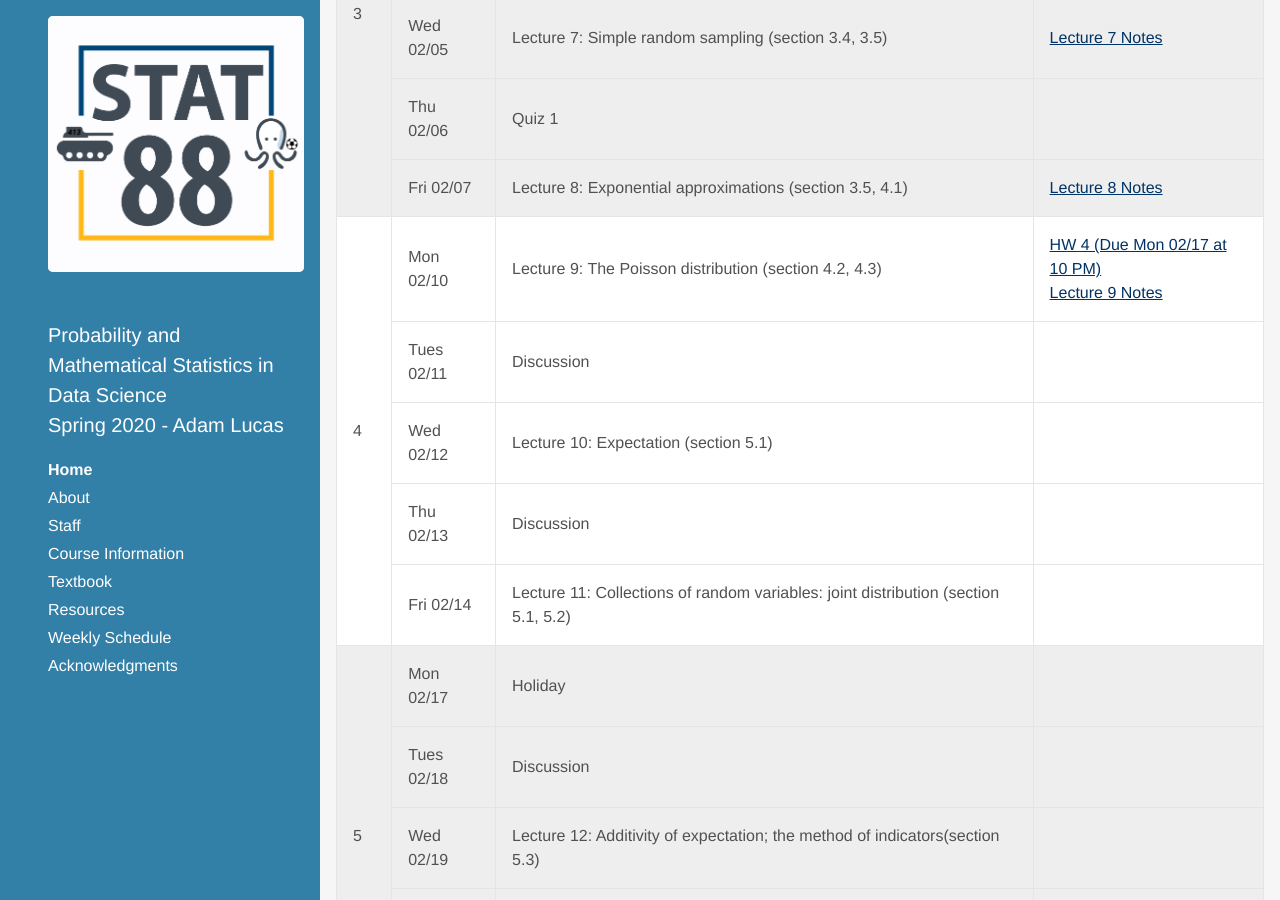
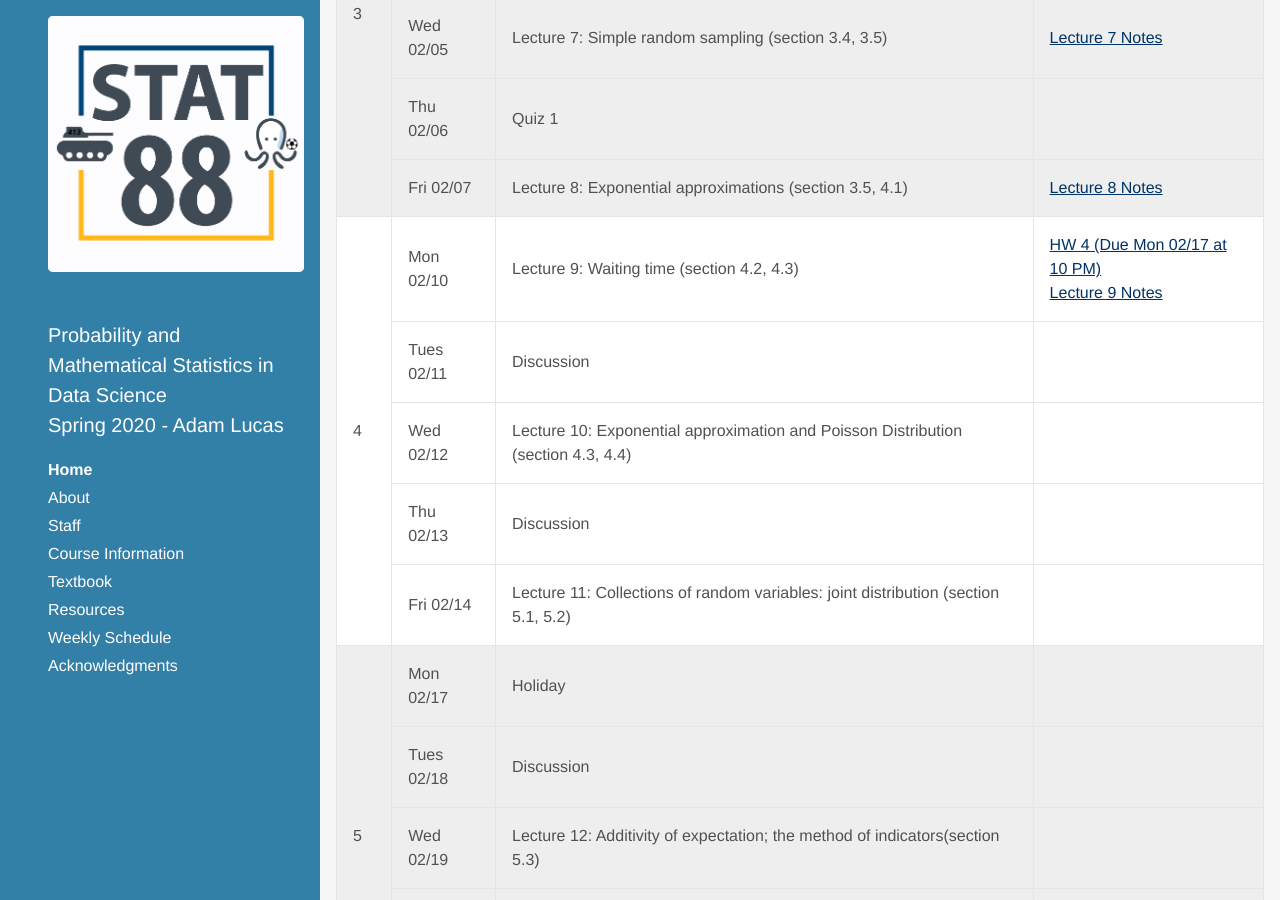
Before and after one commit to stat88/stat88.github.io, a Jekyll site: the page built from index.html, in a window 1280 px wide and 900 px high, scrolled down 1504 px. Built offline with Jekyll 4.4.1, drawn with Linux system fonts in a browser that asks for light colours; some web fonts are replaced; the list of posts is cut into pages by our own code.

Commit message:
add more

```diff
--- a/_data/syllabus2.yml
+++ b/_data/syllabus2.yml
@@ -85,7 +85,7 @@ weeks:
     weekDuration: 02/10-02/14
     basic:
     - date: Mon 02/10
-      content: "Lecture 9: The Poisson distribution (section 4.2, 4.3)"
+      content: "Lecture 9: Waiting time (section 4.2, 4.3)"
       assignments:
       - name: HW 4 (Due Mon 02/17 at 10 PM)
         url: http://prob140.datahub.berkeley.edu/hub/user-redirect/git-pull?repo=https://github.com/stat88/content-sp20&branch=master&subPath=hw/Homework_4.ipynb
@@ -94,7 +94,7 @@ weeks:
     - date: Tues 02/11
       content: "Discussion"
     - date: Wed 02/12
-      content: "Lecture 10: Expectation (section 5.1)"
+      content: "Lecture 10: Exponential approximation and Poisson Distribution (section 4.3, 4.4)"
     - date: Thu 02/13
       content: "Discussion"
     - date: Fri 02/14
```
